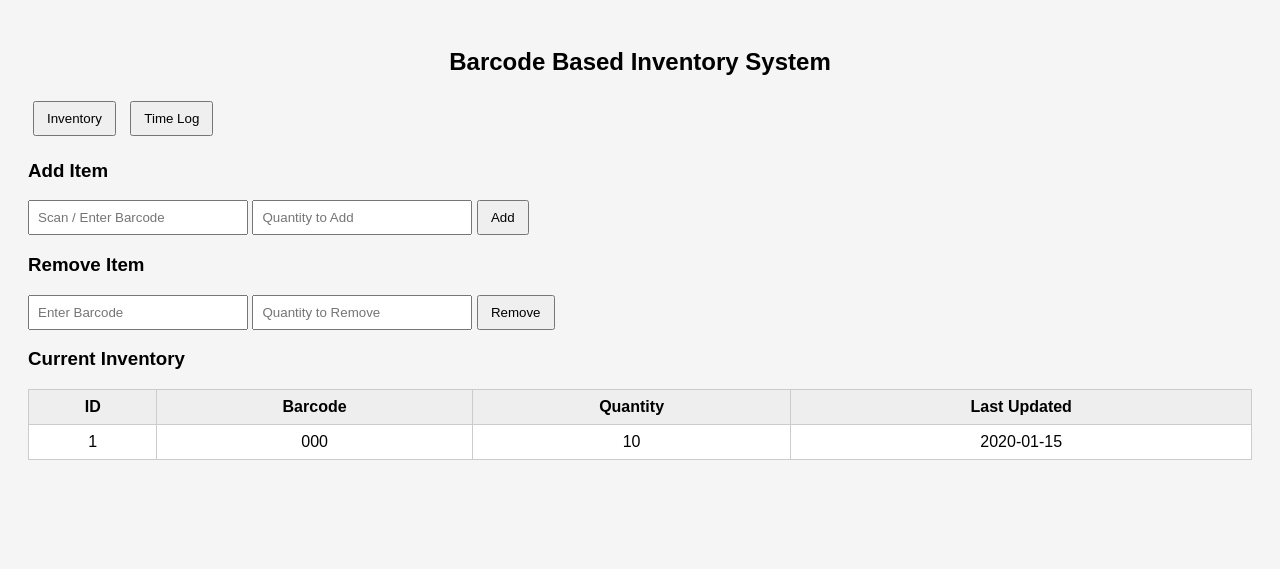
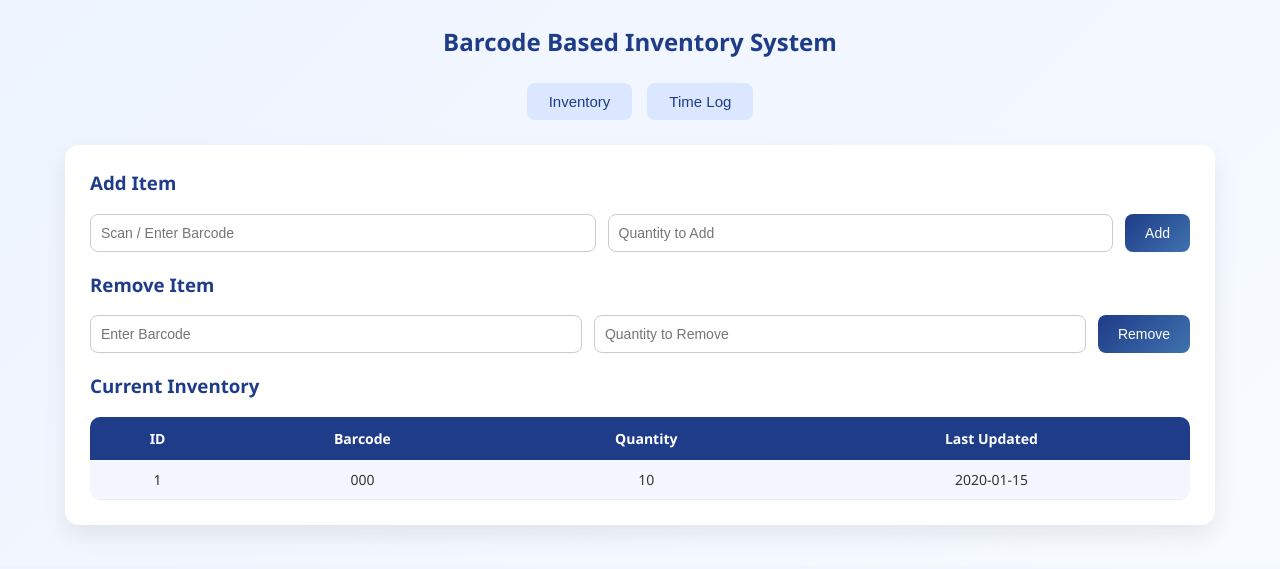
Before and after one commit to sharadwath362-netizen/BCIL, a Flask app: page / in a window 1280 px wide. Shown: the top 569 px of the page. Run offline with Flask 3, Linux system fonts and the light colour scheme; tables that the repository leaves empty hold one stand-in row (values such as "Sample post"); data that the repository does not hold is empty.

Commit message:
Update style.css

```diff
--- a/static/style.css
+++ b/static/style.css
@@ -1,43 +1,238 @@
+/* Global */
 body {
-    font-family: Arial;
-    background: #f5f5f5;
-    padding: 20px;
+    font-family: "Segoe UI", Tahoma, Geneva, Verdana, sans-serif;
+    background: linear-gradient(135deg, #eef4ff, #f7fbff);
+    margin: 0;
+    padding: 0;
+    color: #333;
 }
 
+/* Page container */
+body > * {
+    max-width: 1100px;
+    margin: auto;
+}
+
+/* Heading */
 h2 {
     text-align: center;
+    padding: 25px 0;
+    color: #1f3c88;
 }
 
+/* Tabs */
+.tabs {
+    display: flex;
+    justify-content: center;
+    gap: 15px;
+    margin-bottom: 25px;
+}
+
+.tabs button {
+    padding: 10px 22px;
+    border: none;
+    border-radius: 8px;
+    background: #dbe7ff;
+    color: #1f3c88;
+    font-size: 15px;
+    cursor: pointer;
+    transition: all 0.3s ease;
+}
+
+.tabs button:hover {
+    background: #1f3c88;
+    color: white;
+}
+
+/* Card-style sections */
+.tab {
+    background: white;
+    border-radius: 14px;
+    padding: 25px;
+    box-shadow: 0 10px 25px rgba(0, 0, 0, 0.08);
+    margin-bottom: 40px;
+}
+
+/* Section titles */
+h3 {
+    color: #1f3c88;
+    margin-top: 0;
+}
+
+/* Forms */
 form {
-    margin-bottom: 10px;
+    display: flex;
+    flex-wrap: wrap;
+    gap: 12px;
+    margin-bottom: 20px;
 }
 
 input {
-    padding: 8px;
-    width: 200px;
+    padding: 10px;
+    border-radius: 8px;
+    border: 1px solid #ccc;
+    font-size: 14px;
+    flex: 1;
+    min-width: 180px;
+    transition: border 0.3s;
 }
 
+input:focus {
+    outline: none;
+    border-color: #1f3c88;
+}
+
+/* Buttons */
 button {
-    padding: 8px 12px;
+    padding: 10px 20px;
+    border-radius: 8px;
+    border: none;
+    background: linear-gradient(135deg, #1f3c88, #3f72af);
+    color: white;
+    font-size: 14px;
+    cursor: pointer;
+    transition: transform 0.2s, box-shadow 0.2s;
+}
+
+button:hover {
+    transform: translateY(-2px);
+    box-shadow: 0 6px 15px rgba(31, 60, 136, 0.3);
+}
+
+/* Tables */
+table {
+    width: 100%;
+    border-collapse: collapse;
+    margin-top: 15px;
+    background: white;
+    border-radius: 10px;
+    overflow: hidden;
+}
+
+th {
+    background: #1f3c88;
+    color: white;
+    padding: 12px;
+    font-size: 14px;
+}
+
+td {
+    padding: 10px;
+    text-align: center;
+    font-size: 14px;
+    border-bottom: 1px solid #eee;
+}
+
+tr:nth-child(even) {
+    background: #f4f7ff;
+}
+
+tr:hover {
+    background: #e9f0ff;
+}
+
+/* Log table slightly different feel */
+#logs table th {
+    background: #3f72af;
+}
+
+/* Responsive */
+@media (max-width: 768px) {
+    form {
+        flex-direction: column;
+    }
+
+    button {
+        width: 100%;
+    }
+}
+
+/* Smooth global transitions */
+* {
+    transition: background-color 0.3s ease,
+                color 0.3s ease,
+                transform 0.25s ease,
+                box-shadow 0.25s ease,
+                border 0.25s ease;
+}
+
+/* Card hover animation */
+.tab:hover {
+    transform: translateY(-6px) scale(1.01);
+    box-shadow: 0 20px 40px rgba(31, 60, 136, 0.15);
+}
+
+/* Button hover pulse */
+button {
+    position: relative;
+    overflow: hidden;
+}
+
+button::after {
+    content: "";
+    position: absolute;
+    inset: 0;
+    background: radial-gradient(circle at center,
+        rgba(255, 255, 255, 0.25),
+        transparent 70%);
+    opacity: 0;
+    transition: opacity 0.3s;
+}
+
+button:hover::after {
+    opacity: 1;
+}
+
+/* Input hover glow */
+input:hover {
+    box-shadow: 0 0 0 2px rgba(63, 114, 175, 0.15);
+}
+
+/* Input focus animation */
+input:focus {
+    transform: scale(1.02);
+    box-shadow: 0 6px 16px rgba(31, 60, 136, 0.25);
+}
+
+/* Table row hover lift */
+tr {
+    transition: transform 0.2s ease, box-shadow 0.2s ease;
+}
+
+tr:hover {
+    transform: translateY(-2px);
+    box-shadow: 0 8px 18px rgba(0, 0, 0, 0.08);
+}
+
+/* Tab buttons interaction */
+.tabs button:hover {
+    transform: translateY(-3px) scale(1.05);
+    box-shadow: 0 6px 18px rgba(31, 60, 136, 0.35);
+}
+
+/* Subtle cursor feedback */
+body {
+    cursor: default;
+}
+
+button,
+input,
+.tabs button {
     cursor: pointer;
 }
 
-table {
-    width: 100%;
-    border-collapse: collapse;
-    background: white;
+/* Smooth page load animation */
+.tab {
+    animation: fadeInUp 0.6s ease both;
 }
 
-th, td {
-    border: 1px solid #ccc;
-    padding: 8px;
-    text-align: center;
+@keyframes fadeInUp {
+    from {
+        opacity: 0;
+        transform: translateY(20px);
+    }
+    to {
+        opacity: 1;
+        transform: translateY(0);
+    }
 }
-
-th {
-    background: #eee;
-}
-
-.tabs button {
-    margin: 5px;
-}
```
